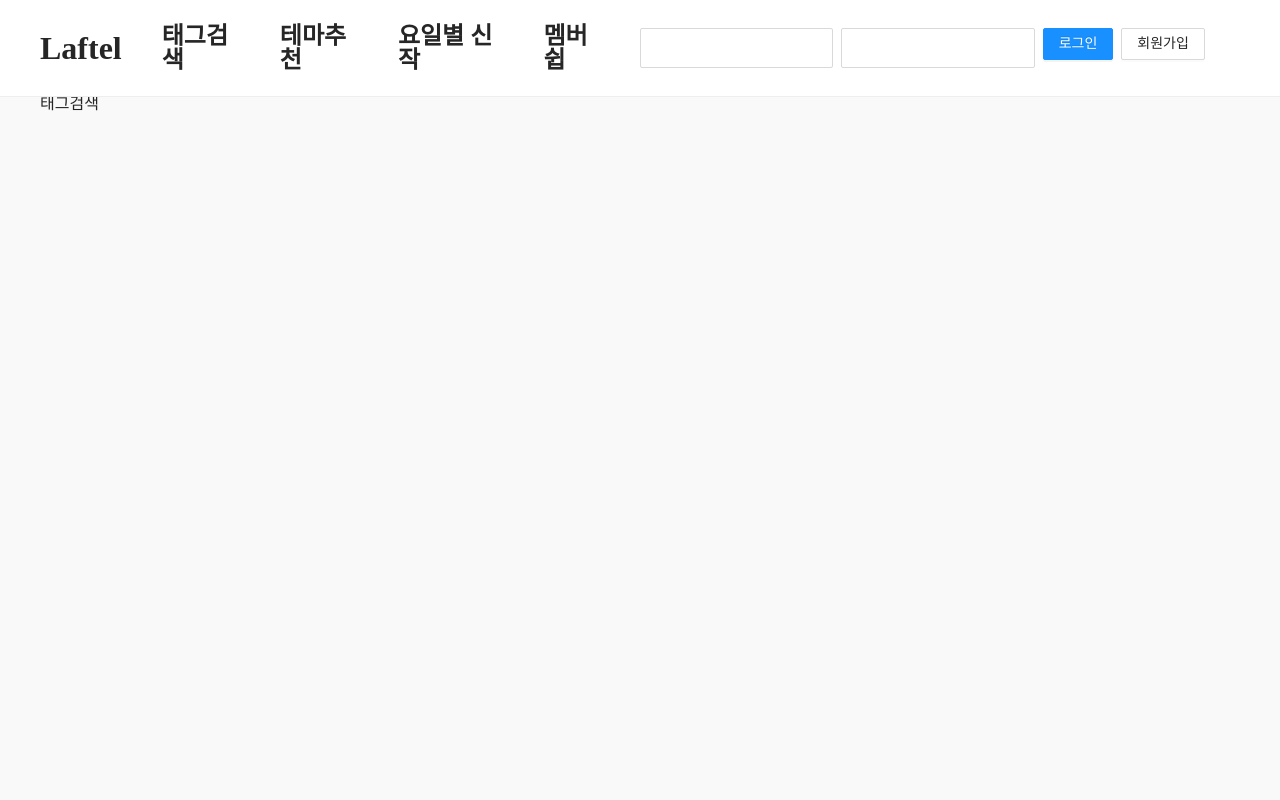
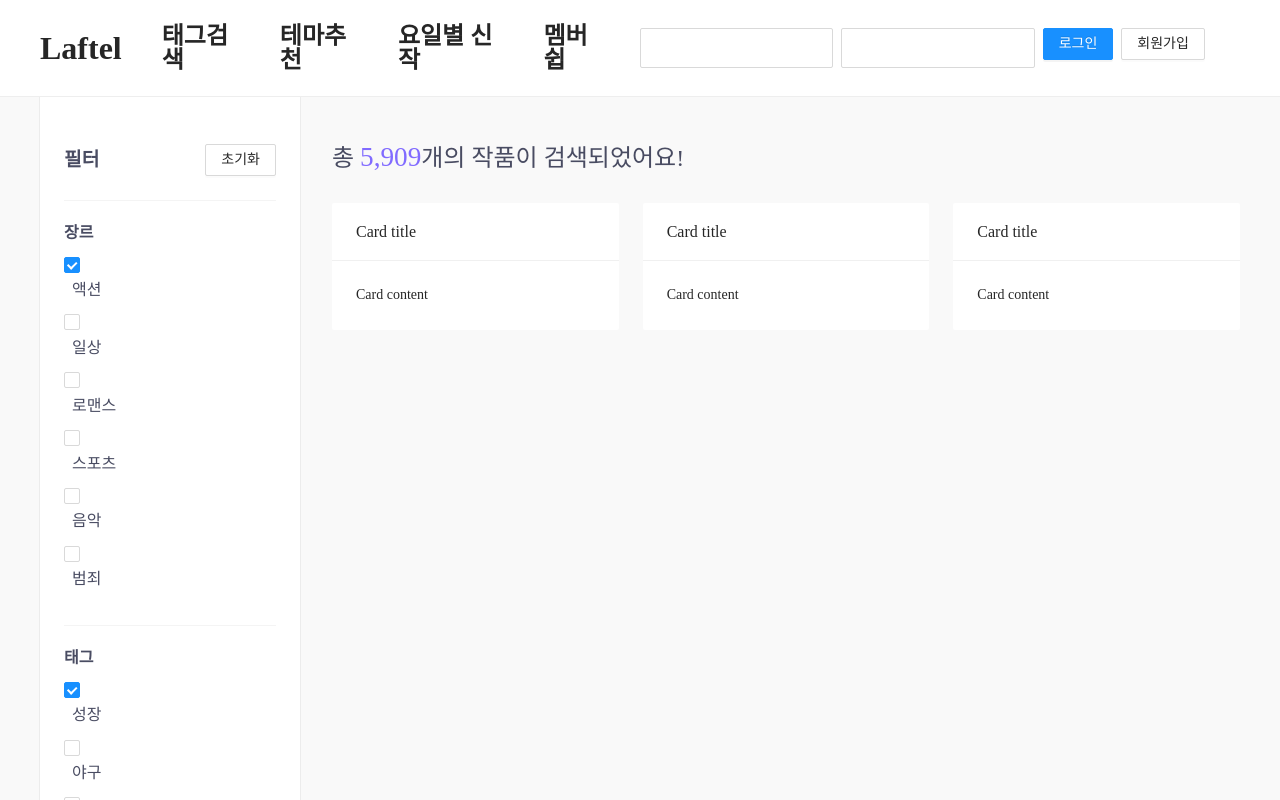
Before and after one commit to Jinsujin/react-clone-laftel, a Next.js app in the folder front/: page /finder in a window 1280 px wide. Built offline with nearby package versions, Linux system fonts and the light colour scheme.

Commit message:
태그검색 페이지 레이아웃

```diff
--- /dev/null
+++ b/front/components/finder/FilterResultList.js
@@ -0,0 +1,53 @@
+import React from 'react';
+import styled from 'styled-components';
+import { Row, Col, Card } from 'antd';
+
+const FilterResultListWrapper = styled.div`
+  margin-top: 3rem;
+  margin-left: 260px;
+  width: calc(100% - 260px);
+  padding-left: 2rem;
+
+  p {
+    color: #494c62;
+    font-size: 1.5rem;
+    margin-bottom: 2rem;
+
+    span {
+      font-size: 1.7rem;
+      font-weight: 500;
+      color: #816bff;
+    }
+  }
+`;
+
+const FilterResultList = ({ animationItems }) => {
+  return (
+    <FilterResultListWrapper>
+      <p>
+        총 <span>5,909</span>개의 작품이 검색되었어요!
+      </p>
+      <section>
+        <Row gutter={24}>
+          <Col span={8}>
+            <Card title="Card title" bordered={false}>
+              Card content
+            </Card>
+          </Col>
+          <Col span={8}>
+            <Card title="Card title" bordered={false}>
+              Card content
+            </Card>
+          </Col>
+          <Col span={8}>
+            <Card title="Card title" bordered={false}>
+              Card content
+            </Card>
+          </Col>
+        </Row>
+      </section>
+    </FilterResultListWrapper>
+  );
+};
+
+export default FilterResultList;
--- /dev/null
+++ b/front/components/finder/FinderFilter.js
@@ -0,0 +1,95 @@
+import React from 'react';
+import { Checkbox, Button } from 'antd';
+import styled, { createGlobalStyle } from 'styled-components';
+
+const FinderFilterWrapper = styled.div`
+  position: fixed;
+  height: calc(100% - 80px);
+  width: 260px;
+  box-shadow: 1px 1px 0 0 rgba(0, 0, 0, 0.05), -1px 1px 0 0 rgba(0, 0, 0, 0.05);
+  overflow-y: auto;
+  background-color: white;
+  padding: 3rem 1.5rem;
+
+  h3 {
+    font-weight: bold;
+    font-size: 1.2rem;
+    color: #494c62;
+  }
+  & > section:first-child {
+    display: flex;
+    justify-content: space-between;
+    align-items: center;
+    padding-top: 0;
+  }
+  & > section {
+    padding-top: 1.5rem;
+    padding-bottom: 1.5rem;
+    border-bottom: 1px solid #f4f4f4;
+  }
+`;
+
+function onChange(checkedValues) {
+  console.log('checked = ', checkedValues);
+}
+
+const optionsGenre = [
+  { label: '액션', value: 'Action' },
+  { label: '일상', value: 'Daily' },
+  { label: '로맨스', value: 'Romance' },
+  { label: '스포츠', value: 'Sports' },
+  { label: '음악', value: 'Music' },
+  { label: '범죄', value: 'Crime' },
+];
+
+const optionsTag = [
+  { label: '성장', value: 'Grow' },
+  { label: '야구', value: 'Baseball' },
+  { label: '농구', value: 'Basketball' },
+  { label: '탐정', value: 'Detective' },
+];
+
+const Global = createGlobalStyle`
+    .ant-checkbox-group-item {
+        display: block;
+        margin-bottom: 0.6rem;
+        font-size: 1rem;
+        color: #494c62;
+    }
+`;
+
+const SectionHead = styled.div`
+  font-weight: 600;
+  color: #494c62;
+  margin-bottom: 0.8rem;
+`;
+
+const FinderFilter = () => {
+  return (
+    <FinderFilterWrapper>
+      <Global />
+      <section>
+        <h3>필터</h3>
+        <Button>초기화</Button>
+      </section>
+      <section>
+        <SectionHead>장르</SectionHead>
+        <Checkbox.Group
+          options={optionsGenre}
+          defaultValue={['Action']}
+          onChange={onChange}
+        />
+      </section>
+      <section>
+        <SectionHead>태그</SectionHead>
+        <Checkbox.Group
+          options={optionsTag}
+          defaultValue={['Grow']}
+          onChange={onChange}
+        />
+      </section>
+    </FinderFilterWrapper>
+  );
+};
+
+export default FinderFilter;
--- a/front/pages/finder.js
+++ b/front/pages/finder.js
@@ -1,8 +1,26 @@
 import React from 'react';
 import AppLayout from '../components/common/AppLayout';
+import styled from 'styled-components';
+import FinderFilter from '../components/finder/FinderFilter';
+import FilterResultList from '../components/finder/FilterResultList';
+
+const FinderWrapper = styled.div`
+  display: flex;
+  position: relative;
+`;
 
 const Finder = () => {
-  return <AppLayout>태그검색</AppLayout>;
+  return (
+    <AppLayout>
+      <FinderWrapper>
+        <FinderFilter />
+        <FilterResultList
+          className="result"
+          animationItems={{ title: '암살교실' }}
+        />
+      </FinderWrapper>
+    </AppLayout>
+  );
 };
 
 export default Finder;
--- a/front/pages/index.js
+++ b/front/pages/index.js
@@ -43,6 +43,7 @@ const Home = () => {
         data={newAnimationList}
       />
       <NewAnimationList header="따끈따끈 신작 랭킹" data={newAnimationList} />
+      <NewAnimationList header="역대 인기 애니" data={newAnimationList} />
     </AppLayout>
   );
 };
```
Also changed, not shown: front/components/NewAnimationList.js (+7 -1 lines).
